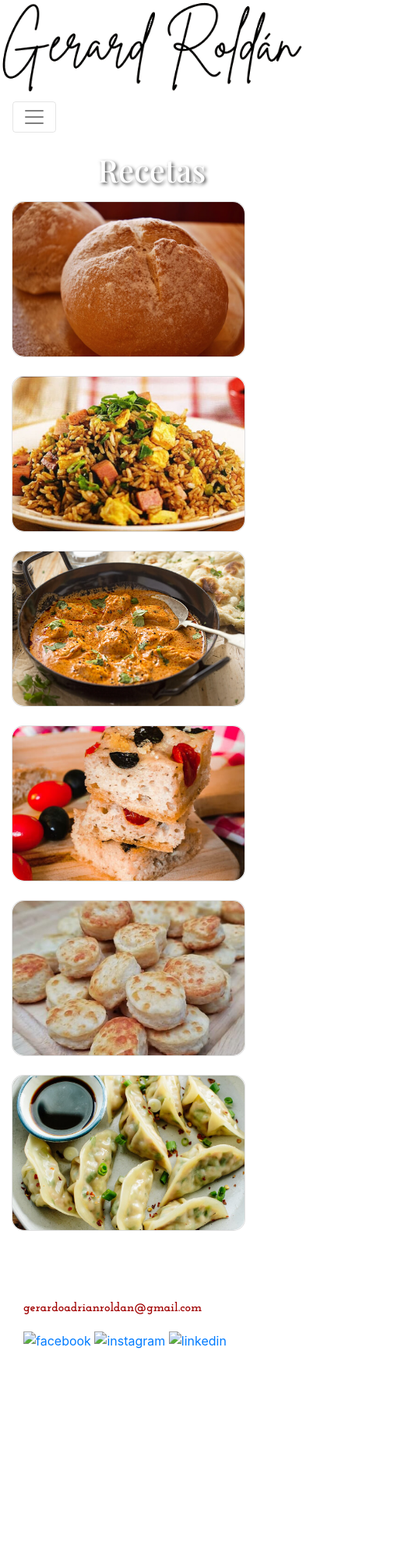
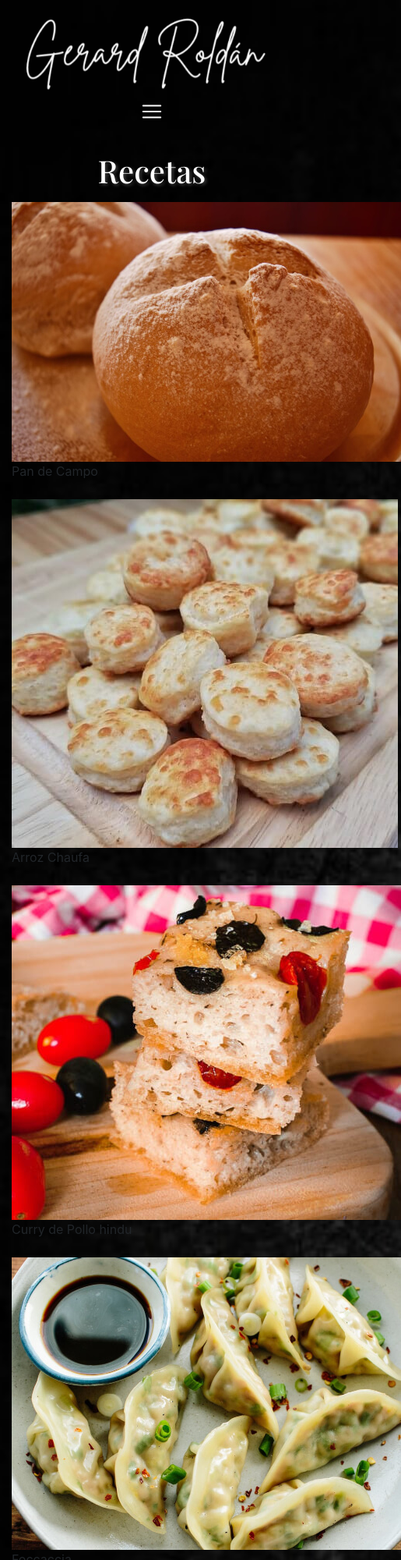
Before and after one commit to Elyalbert22/mi_proyecto, a website: page pages/recetas.html in a window 390 px wide. Shown: the top 2000 px of the page at 78% size, 515 px wide, since content can reach past the window. Before the commit the page ends 1746 px from the top, so only its background shows below. Drawn offline with nearby package versions, Linux system fonts and the light colour scheme; a script that the page names is missing; files whose address does not match are found by name; a web font is replaced by a local one.

Commit message:
modifique seccion

```diff
--- a/pages/recetas.html
+++ b/pages/recetas.html
@@ -6,25 +6,26 @@
     <link rel="icon" type="image/png" href="../images/cooker.png">
     <link rel="stylesheet" href="../css/bootstrap.min.css">
     <link rel="preconnect" href="https://fonts.gstatic.com">
+    <link rel="stylesheet" href="https://pro.fontawesome.com/releases/v5.10.0/css/all.css" integrity="sha384-AYmEC3Yw5cVb3ZcuHtOA93w35dYTsvhLPVnYs9eStHfGJvOvKxVfELGroGkvsg+p" crossorigin="anonymous"/>
     <link href="https://fonts.googleapis.com/css2?family=Josefin+Slab:wght@300;400;600;700&family=Playfair+Display:ital,wght@0,400;0,500;0,600;1,700&display=swap" rel="stylesheet">
+    <link rel="stylesheet" href="https://cdnjs.cloudflare.com/ajax/libs/animate.css/4.1.1/animate.min.css"/>
     <link rel="stylesheet" href="../css/estilo2.css">
     <title>Recetas | Gerard Roldán</title>
 </head>
 
-<body>
+<body class="body__home">
     <header>
-        <div class="container-fluid titulo__index">
-            <div class="row justify-content-between align-items-center">
-                <div>
-                    <a href="../index.html" ><img src="../images/gerard--roldan.png" class="tituloHome img-fluid" alt="gerard roldan"></a>
-                </div>
-                    <nav class="navbar navbar-expand-lg navbar-light">
-                        <button class="navbar-toggler" type="button" data-toggle="collapse" data-target="#navbarNav" aria-controls="navbarNav" aria-expanded="false" aria-label="Toggle navigation">
+        <div class="container-fluid">
+            <nav class="navbar navbar-expand-lg titulo__index">
+                <a class="navbar-brand" href="../index.html"><img src="../images/logo-gerard.png" class="logoHome img-fluid animate__animated animate__fadeInDown"  alt="gerard roldan"></a>
+                <button class="navbar-toggler custom-toggler" type="button" data-toggle="collapse" data-target="#navbarNav" aria-controls="navbarNav" aria-expanded="false" aria-label="Toggle navigation">
                     <span class="navbar-toggler-icon"></span>
                 </button>
                 <div class="collapse navbar-collapse" id="navbarNav">
-                            <div>
-                            <ul class="navbar-nav ml-auto menu">
+                    <ul class="navbar-nav ml-auto menu animate__animated animate__fadeInDown">
+                        <li class="nav-item">
+                            <a class="nav-link" href="../index.html">Home</a>
+                        </li>
                         <li class="nav-item">
                             <a class="nav-link" href="bio.html">Bio</a>
                         </li>
@@ -44,8 +45,6 @@
                 </div>
             </nav>
         </div>
-            </div>
-        </div>
     </header>
 
     <div class="container">
@@ -54,38 +53,38 @@
         </div>
         <div class="row">
             <div class="col mb-4">
-                <div class="card">
-                    <img src="../images/pan2.jpg" class="card-img-top">
+                <div class="div-img">
+                    <img src="../images/recetas/pan2.jpg" class="img-recetas">
                     <div class="info">Pan de Campo</div>
                 </div>
             </div>
             <div class="col mb-4">
-                <div class="card">
-                    <img src="../images/arrozchaufa.jpg" class="card-img-top">
+                <div class="div-img">
+                    <img src="../images/recetas/bizcochitosdequeso.jpg" class="img-recetas">
                     <div class="info">Arroz Chaufa</div>
                 </div>
             </div>
             <div class="col mb-4">
-                <div class="card">
-                    <img src="../images/currydepollohindu.jpg" class="card-img-top">
+                <div class="div-img">
+                    <img src="../images/recetas/focaccia.jpg" class="img-recetas">
                     <div class="info">Curry de Pollo hindu</div>
                 </div>
             </div>
             <div class="col mb-4">
-                <div class="card">
-                    <img src="../images/focaccia.jpg" class="card-img-top">
+                <div class="div-img">
+                    <img src="../images/recetas/dumpling.jpg" class="img-recetas">
                     <div class="info">Foccaccia</div>
                 </div>
             </div>
             <div class="col mb-4">
-                <div class="card">
-                    <img src="../images/bizcochitosdequeso.jpg" class="card-img-top">
+                <div class="div-img">
+                    <img src="../images/recetas/arrozchaufa.jpg" class="img-recetas">
                     <div class="info">Bizcochitos de Queso</div>
                 </div>
             </div>
             <div class="col mb-4">
-                <div class="card">
-                    <img src="../images/dumpling.jpg" class="card-img-top">
+                <div class="div-img">
+                    <img src="../images/recetas/currydepollohindu.jpg" class="img-recetas">
                     <div class="info">Dumplings</div>
                 </div>
             </div>
@@ -95,22 +94,29 @@
 
     <footer class="footer">
         <div class="container-fluid">
-                <div class="row justify-content-between align-items-center">
-                    <div class="col-11 col-md-4 fin">
+            <div class="row justify-content-center alight-items-center wow animate__animated animate__fadeInUp">
+                <div class="col-11 col-md-7">
                     <p>Gerard Roldán ©  <br> Todos los derechos reservados. <br> <span>gerardoadrianroldan@gmail.com</span></p>
                 </div>
-                    <div class="col-12 col-md-3">
-                        <div class="redes">
-                            <a href="https://www.facebook.com/gerard.roldan.3" target="_blank">
-                                <img src="../images/facebook.png" alt="facebook" title="Facebook" width="30px" height="30px">
+                <div class="col-12 col-md-3 redes-container">
+                    <ul>
+                        <li>
+                            <a href="https://www.facebook.com/gerard.roldan.3" class="facebook" alt="Facebook" title="Facebook">
+                                <i class="fab fa-facebook-f"></i>
                             </a>
-                            <a href="https://www.instagram.com/gerard3782/" target="_blank">
-                                <img src="../images/instagram.png" alt="instagram" title="Instagram" width="30px" height="30px">
+                        </li>
+                        <li>
+                            <a href="https://www.instagram.com/gerard3782/" class="instagram"alt="Instagram" title="Instagram">
+                                <i class="fab fa-instagram"></i>
                             </a>
-                            <a href="https://www.linkedin.com/in/gerardo-roldan-33b210a0/" target="_blank">
-                                <img src="../images/linkedin.png" alt="linkedin" title="Linkedin" width="30px" height="30px">
+                        </li>
+                        <li>
+                            <a href="https://www.linkedin.com/in/gerardo-roldan-33b210a0/" class="linkedin" alt="Linkedin" title="Linkedin">
+                                <i class="fab fa-linkedin-in"></i>
                             </a>
-                        </div>
+                        </li>
+
+                    </ul>
                 </div>
             </div>
         </div>
@@ -119,5 +125,9 @@
         <script src="https://code.jquery.com/jquery-3.5.1.slim.min.js" integrity="sha384-DfXdz2htPH0lsSSs5nCTpuj/zy4C+OGpamoFVy38MVBnE+IbbVYUew+OrCXaRkfj" crossorigin="anonymous"></script>
         <script src="https://cdn.jsdelivr.net/npm/popper.js@1.16.1/dist/umd/popper.min.js" integrity="sha384-9/reFTGAW83EW2RDu2S0VKaIzap3H66lZH81PoYlFhbGU+6BZp6G7niu735Sk7lN" crossorigin="anonymous"></script>
         <script src="../scripts/bootstrap.min.js"></script>
+        <script src="https://wowjs.uk/dist/wow.min.js"></script>
+        <script>
+        new WOW().init();
+        </script>
     </body>
 </html>
--- a/scss/_bio.scss
+++ b/scss/_bio.scss
@@ -1,3 +1,5 @@
+/* ---------BIO-------- */
+
 .body__bio{
     background: black;
     background-image: url(../images/bio/fondo-bio.jpg);
@@ -23,25 +25,25 @@
     .imagenBio{
         display: block;
         text-align: center;
-
-
+        margin: 2.1%;
         .img-fluid{
             border: solid 5px #ffffffef;
             border-radius: 10px;
             margin: 5px;
         }
-
     }
     .bioText{
         font-family:'Josefin Slab', serif;
-        font-weight: 600;
-        font-size: 20px;
+        font-weight: 700;
+        font-size: 1.2em;
         text-align: center;
-        background-color: #ffffff69;
-        width: 500px;
-        height: 400px;
+        background-color: #ffffffad;
         border-radius: 10px;
-        margin: 10px;
+        margin: 2.5%;
+        padding: 2.5%;
         overflow: hidden;
+        .text-center{
+            margin: auto;
+        }
     }
 }
--- a/scss/_contacto.scss
+++ b/scss/_contacto.scss
@@ -0,0 +1 @@
+/* ---------CONTACTO-------- */
--- a/scss/_footer.scss
+++ b/scss/_footer.scss
@@ -1,3 +1,5 @@
+/* ---------FOOTER-------- */
+
 .footer{
     padding: 15px;
     p{
--- a/scss/_galeria.scss
+++ b/scss/_galeria.scss
@@ -1,4 +1,4 @@
-/*----Galeria----- */
+/* ---------GALERIA-------- */
 
 .carrusel{
     width: 310px;
--- a/scss/_index.scss
+++ b/scss/_index.scss
@@ -1,3 +1,5 @@
+/* ---------INDEX-------- */
+
 .body__home{
     background-image: url(../images/home/fondo-negro.jpg);
     background-color: black;
--- a/scss/_nav.scss
+++ b/scss/_nav.scss
@@ -2,6 +2,7 @@
     display: flex;
     justify-content: center;
     text-align: center;
+    padding: 16px;
     .logoHome{
         width: 60vh;
         position: relative;
--- a/scss/_recetas.scss
+++ b/scss/_recetas.scss
@@ -1,39 +1,6 @@
 /* ----RECETAS----- */
 
 .card{
-	width: 300px;
-	height: 200px;
-	border-radius: 15px;
-	padding: 1.5rem;
-	background: white;
-    position: relative;
-        :hover{
-            display: flex;
-            align-items: flex-end;
-            transition: 0.4s ease-out;
-            transform: translateY(20px);
-            opacity: 0.5;
-    }
+    width: 50%;
+    height: 50%;
 }
-    .card-img-top{
-        width: 100%;
-        height: 100%;
-        object-fit: cover;
-        position: absolute;
-        top: 0;
-        left: 0;
-        border-radius: 15px;
-    }
-
-.info{
-    font-family:'Josefin Slab', serif;
-    font-size: 38px;
-    font-weight: 700;
-    text-align: center;
-    padding: 20px;
-    color: black;
-        :hover{
-        opacity: 1;
-        transition: 0.3s;
-    }
-}
--- a/scss/_servicios.scss
+++ b/scss/_servicios.scss
@@ -1,5 +1,7 @@
 
 /* ----SERVICIOS---- */
+
+/* ---------SERVICIOS-------- */
 
 .titulo__servi{
     font-family:'Josefin Slab', serif;
--- a/scss/main.scss
+++ b/scss/main.scss
@@ -1,3 +1,5 @@
+/* ---------MAIN-------- */
+
 *{
     margin: 0;
     padding: 0;
```
Also changed, not shown: pages/bio.html (+7 -3 lines), css/estilo2.css. Lines whose indentation alone changed are shown as unchanged.
